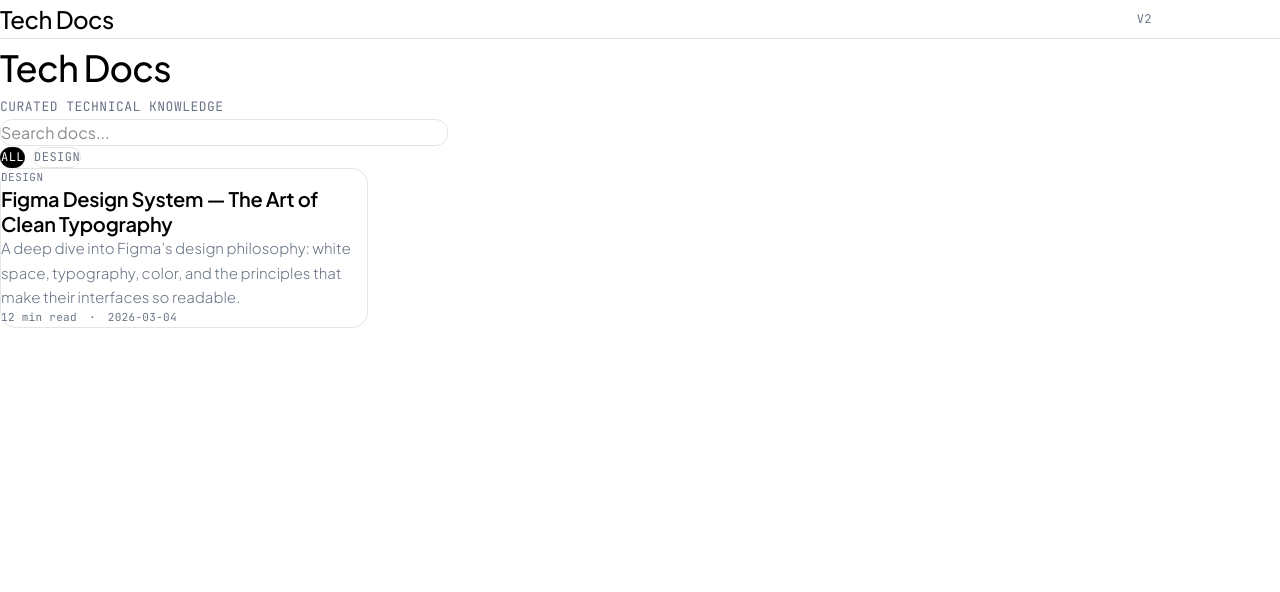
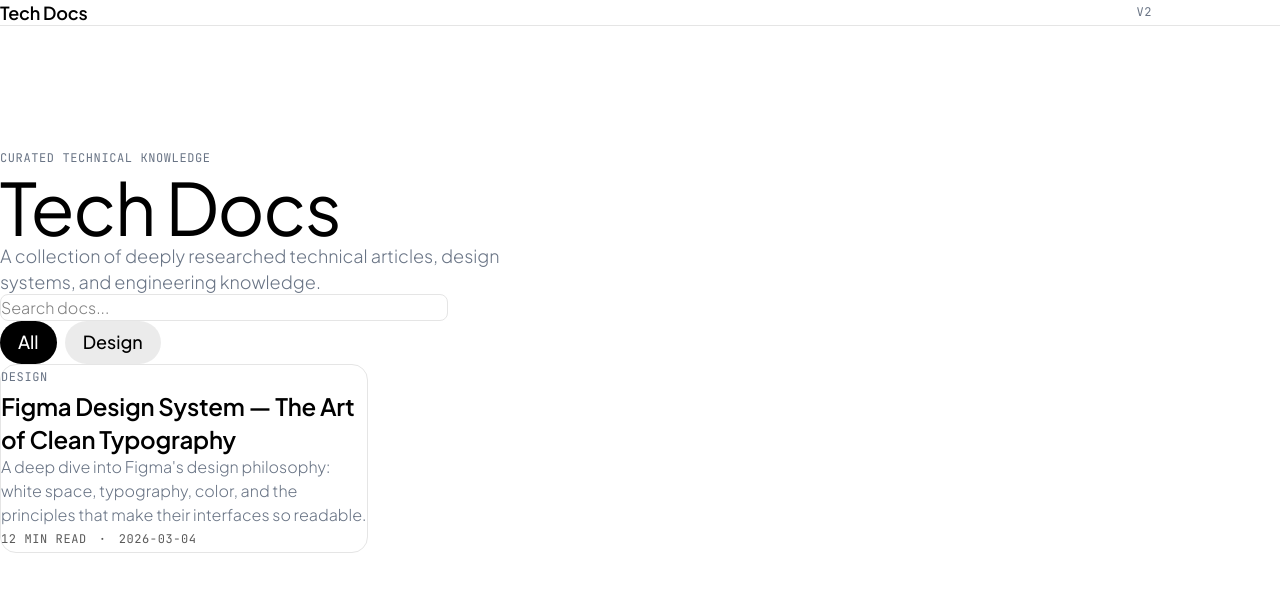
Before and after one commit to rathishkumarlearning/tech-docs-v2, a React (Vite) app: page / in a window 1280 px wide. Shown: the top 592 px of the page. Built offline with nearby package versions, Linux system fonts and the light colour scheme.

Commit message:
feat: exact figma design values

```diff
--- a/src/components/Header.tsx
+++ b/src/components/Header.tsx
@@ -3,13 +3,13 @@ import { Link } from 'react-router-dom'
 export default function Header() {
   return (
     <header className="border-b border-[#e5e5e5]">
-      <div className="max-w-6xl mx-auto px-6 py-5 flex items-center justify-between">
+      <div className="max-w-6xl mx-auto px-6 py-4 flex items-center justify-between">
         <Link to="/" className="no-underline">
-          <h1 className="text-[24px] font-medium tracking-[-0.5px] text-black" style={{ fontFamily: "'Plus Jakarta Sans', sans-serif" }}>
+          <span className="text-[18px] text-black tracking-[-0.18px]" style={{ fontFamily: "'Plus Jakarta Sans', sans-serif", fontWeight: 520 }}>
             Tech Docs
-          </h1>
+          </span>
         </Link>
-        <span className="font-mono text-[12px] tracking-[0.48px] uppercase text-[#697485]">
+        <span className="font-mono text-[12px] tracking-[0.6px] uppercase text-[#697485]" style={{ fontWeight: 400 }}>
           v2
         </span>
       </div>
--- a/src/components/Home.tsx
+++ b/src/components/Home.tsx
@@ -7,10 +7,7 @@ export default function Home() {
   const [search, setSearch] = useState('')
   const [activeCategory, setActiveCategory] = useState<string | null>(null)
 
-  const categories = useMemo(() => {
-    const cats = new Set(docs.map(d => d.category))
-    return Array.from(cats)
-  }, [])
+  const categories = useMemo(() => Array.from(new Set(docs.map(d => d.category))), [])
 
   const filtered = useMemo(() => {
     return docs.filter(d => {
@@ -26,13 +23,16 @@ export default function Home() {
   return (
     <div className="min-h-screen bg-white">
       <Header />
-      <main className="max-w-6xl mx-auto px-6 py-20">
+      <main className="max-w-6xl mx-auto px-6" style={{ paddingTop: '120px', paddingBottom: '120px' }}>
         <div className="mb-16">
-          <h1 className="text-[36px] font-medium tracking-[-0.72px] text-black mb-3" style={{ fontFamily: "'Plus Jakarta Sans', sans-serif" }}>
+          <p className="font-mono text-[12px] tracking-[0.6px] uppercase text-[#697485] mb-6" style={{ fontWeight: 400 }}>
+            Curated Technical Knowledge
+          </p>
+          <h1 className="text-black mb-4" style={{ fontFamily: "'Plus Jakarta Sans', sans-serif", fontSize: '72px', fontWeight: 400, letterSpacing: '-1.44px', lineHeight: '72px' }}>
             Tech Docs
           </h1>
-          <p className="font-mono text-[13px] tracking-[0.48px] uppercase text-[#697485]">
-            Curated Technical Knowledge
+          <p className="text-[#697485] max-w-lg" style={{ fontSize: '18px', fontWeight: 330, lineHeight: '25.2px' }}>
+            A collection of deeply researched technical articles, design systems, and engineering knowledge.
           </p>
         </div>
 
@@ -42,17 +42,28 @@ export default function Home() {
             placeholder="Search docs..."
             value={search}
             onChange={e => setSearch(e.target.value)}
-            className="w-full max-w-md px-5 py-3 text-[16px] rounded-xl border border-[#e5e5e5] outline-none focus:border-[#a259ff] transition-colors bg-white"
-            style={{ fontFamily: "'Plus Jakarta Sans', sans-serif" }}
+            className="w-full max-w-md px-5 py-3 rounded-lg border border-[#e5e5e5] outline-none bg-white transition-colors"
+            style={{ fontFamily: "'Plus Jakarta Sans', sans-serif", fontSize: '16px', fontWeight: 330 }}
+            onFocus={e => e.target.style.borderColor = '#4d49fc'}
+            onBlur={e => e.target.style.borderColor = '#e5e5e5'}
           />
         </div>
 
-        <div className="flex gap-2 mb-12 flex-wrap">
+        <div className="flex gap-2 mb-16 flex-wrap">
           <button
             onClick={() => setActiveCategory(null)}
-            className={`font-mono text-[12px] tracking-[0.48px] uppercase px-4 py-2 rounded-full border transition-all ${
-              !activeCategory ? 'bg-black text-white border-black' : 'bg-white text-[#697485] border-[#e5e5e5] hover:border-[#697485]'
-            }`}
+            className="transition-all"
+            style={{
+              fontFamily: "'Plus Jakarta Sans', sans-serif",
+              fontSize: '18px',
+              fontWeight: 480,
+              padding: '8px 18px 10px',
+              borderRadius: '50px',
+              border: 'none',
+              background: !activeCategory ? '#000' : 'rgba(0,0,0,0.08)',
+              color: !activeCategory ? '#fff' : '#000',
+              cursor: 'pointer',
+            }}
           >
             All
           </button>
@@ -60,9 +71,18 @@ export default function Home() {
             <button
               key={cat}
               onClick={() => setActiveCategory(activeCategory === cat ? null : cat)}
-              className={`font-mono text-[12px] tracking-[0.48px] uppercase px-4 py-2 rounded-full border transition-all ${
-                activeCategory === cat ? 'bg-black text-white border-black' : 'bg-white text-[#697485] border-[#e5e5e5] hover:border-[#697485]'
-              }`}
+              className="transition-all"
+              style={{
+                fontFamily: "'Plus Jakarta Sans', sans-serif",
+                fontSize: '18px',
+                fontWeight: 480,
+                padding: '8px 18px 10px',
+                borderRadius: '50px',
+                border: 'none',
+                background: activeCategory === cat ? '#000' : 'rgba(0,0,0,0.08)',
+                color: activeCategory === cat ? '#fff' : '#000',
+                cursor: 'pointer',
+              }}
             >
               {cat}
             </button>
@@ -71,22 +91,21 @@ export default function Home() {
 
         <div className="grid grid-cols-1 md:grid-cols-2 lg:grid-cols-3 gap-6">
           {filtered.map(doc => (
-            <Link
-              key={doc.slug}
-              to={`/doc/${doc.slug}`}
-              className="no-underline group"
-            >
-              <div className="bg-white border border-[#e5e5e5] rounded-2xl p-8 transition-all duration-200 group-hover:-translate-y-0.5 group-hover:shadow-[0_8px_30px_rgba(0,0,0,0.06)]">
-                <span className="font-mono text-[11px] tracking-[0.48px] uppercase text-[#697485] block mb-4">
+            <Link key={doc.slug} to={`/doc/${doc.slug}`} className="no-underline group">
+              <div
+                className="bg-white border border-[#e5e5e5] rounded-2xl p-8 transition-all duration-200 group-hover:-translate-y-0.5"
+                style={{ cursor: 'pointer' }}
+              >
+                <span className="font-mono text-[12px] tracking-[0.6px] uppercase text-[#697485] block mb-4" style={{ fontWeight: 400 }}>
                   {doc.category}
                 </span>
-                <h3 className="text-[20px] font-semibold tracking-[-0.24px] text-black mb-3 leading-tight" style={{ fontFamily: "'Plus Jakarta Sans', sans-serif" }}>
+                <h3 className="text-black mb-3 leading-tight" style={{ fontFamily: "'Plus Jakarta Sans', sans-serif", fontSize: '24px', fontWeight: 520, letterSpacing: '-0.24px', lineHeight: '32.4px' }}>
                   {doc.title}
                 </h3>
-                <p className="text-[15px] text-[#697485] leading-relaxed mb-6" style={{ fontWeight: 350 }}>
+                <p className="text-[#697485] mb-6" style={{ fontSize: '16px', fontWeight: 330, lineHeight: '24px' }}>
                   {doc.description}
                 </p>
-                <div className="flex items-center gap-3 font-mono text-[11px] text-[#697485] tracking-[0.3px]">
+                <div className="flex items-center gap-3 font-mono text-[12px] tracking-[0.6px] uppercase" style={{ color: 'rgba(0,0,0,0.65)', fontWeight: 400 }}>
                   <span>{doc.readTime}</span>
                   <span>·</span>
                   <span>{doc.date}</span>
--- a/src/components/Sidebar.tsx
+++ b/src/components/Sidebar.tsx
@@ -26,7 +26,7 @@ export default function Sidebar({ doc, activeSection, onSectionClick }: Props) {
               style={{ fontFamily: "'Plus Jakarta Sans', sans-serif" }}
             >
               <span className={`w-1.5 h-1.5 rounded-full shrink-0 transition-colors ${
-                activeSection === s.id ? 'bg-[#a259ff]' : 'bg-transparent'
+                activeSection === s.id ? 'bg-[#4d49fc]' : 'bg-transparent'
               }`} />
               <span className="leading-snug">{s.title}</span>
             </button>
--- a/src/docs/figma-design-system.ts
+++ b/src/docs/figma-design-system.ts
@@ -10,7 +10,7 @@ export const figmaDesignSystem: Doc = {
   source: 'figma.com',
   category: 'Design',
   tags: ['design-systems', 'typography', 'figma', 'ui-design'],
-  accent: '#a259ff',
+  accent: '#4d49fc',
   sections: [
     {
       id: 1,
@@ -121,7 +121,7 @@ p {
           <tr><td>Black</td><td>#000000</td><td>Headlines, primary text</td></tr>
           <tr><td>Dark Gray</td><td>#1a1a1a</td><td>Body text</td></tr>
           <tr><td>Meta Gray</td><td>#697485</td><td>Labels, timestamps, secondary info</td></tr>
-          <tr><td>Purple</td><td>#a259ff</td><td>Brand accent, interactive elements</td></tr>
+          <tr><td>Purple</td><td>#4d49fc</td><td>Brand accent, interactive elements</td></tr>
           <tr><td>Coral</td><td>#ff7262</td><td>Warnings, highlights</td></tr>
           <tr><td>Blue</td><td>#0d99ff</td><td>Links, info states</td></tr>
           <tr><td>Green</td><td>#14ae5c</td><td>Success, positive indicators</td></tr>
@@ -206,7 +206,7 @@ p {
   --body: #1a1a1a;
   --meta: #697485;
   --border: #e5e5e5;
-  --accent: #a259ff;
+  --accent: #4d49fc;
   --bg-alt: #f5f5f0;
 }
 
--- a/src/index.css
+++ b/src/index.css
@@ -2,15 +2,13 @@
 
 :root {
   --fig-bg: #ffffff;
-  --fig-bg-alt: #f5f5f0;
+  --fig-bg-tint: #f3ffe3;
+  --fig-bg-gray: #e2e2e2;
   --fig-text: #000000;
-  --fig-text-body: #1a1a1a;
   --fig-meta: #697485;
+  --fig-muted: rgba(0,0,0,0.65);
   --fig-border: #e5e5e5;
-  --fig-purple: #a259ff;
-  --fig-coral: #ff7262;
-  --fig-blue: #0d99ff;
-  --fig-green: #14ae5c;
+  --fig-accent: #4d49fc;
 }
 
 * { margin: 0; padding: 0; box-sizing: border-box; }
@@ -18,10 +16,10 @@
 body {
   font-family: 'Plus Jakarta Sans', sans-serif;
   background: var(--fig-bg);
-  color: var(--fig-text-body);
+  color: var(--fig-text);
   font-size: 18px;
-  font-weight: 400;
-  line-height: 1.6;
+  font-weight: 330;
+  line-height: 25.2px;
   -webkit-font-smoothing: antialiased;
 }
 
@@ -33,16 +31,18 @@ body {
 .reader-content h2 {
   font-family: 'Plus Jakarta Sans', sans-serif;
   font-size: 28px;
-  font-weight: 700;
+  font-weight: 520;
   color: #000;
   margin: 48px 0 20px;
-  letter-spacing: -0.24px;
+  letter-spacing: -0.28px;
+  line-height: 1.35;
 }
 
 .reader-content p {
   font-size: 18px;
-  line-height: 1.8;
-  color: #1a1a1a;
+  font-weight: 330;
+  line-height: 28.8px;
+  color: #000;
   margin-bottom: 20px;
 }
 
@@ -55,7 +55,7 @@ body {
   font-family: 'JetBrains Mono', monospace;
   font-size: 14px;
   line-height: 1.7;
-  color: #1a1a1a;
+  color: #000;
 }
 
 .reader-content code {
@@ -73,7 +73,7 @@ body {
 }
 
 .reader-content blockquote {
-  border-left: 3px solid var(--fig-purple);
+  border-left: 3px solid var(--fig-accent);
   padding-left: 20px;
   margin: 24px 0;
   font-style: italic;
@@ -87,7 +87,8 @@ body {
 
 .reader-content li {
   font-size: 18px;
-  line-height: 1.8;
+  font-weight: 330;
+  line-height: 28.8px;
   margin-bottom: 8px;
 }
 
@@ -101,16 +102,18 @@ body {
   background: #f5f5f0;
   text-align: left;
   padding: 12px 16px;
-  font-weight: 600;
-  font-size: 14px;
+  font-family: 'JetBrains Mono', monospace;
+  font-weight: 400;
+  font-size: 12px;
   text-transform: uppercase;
-  letter-spacing: 0.5px;
+  letter-spacing: 0.6px;
   color: var(--fig-meta);
 }
 
 .reader-content td {
   padding: 12px 16px;
   border-bottom: 1px solid var(--fig-border);
+  font-weight: 330;
 }
 
 .reader-content img {
```
Also changed, not shown: src/components/Reader.tsx (+12 -20 lines), 5 other files (tests, documents, lock files or other folders).
